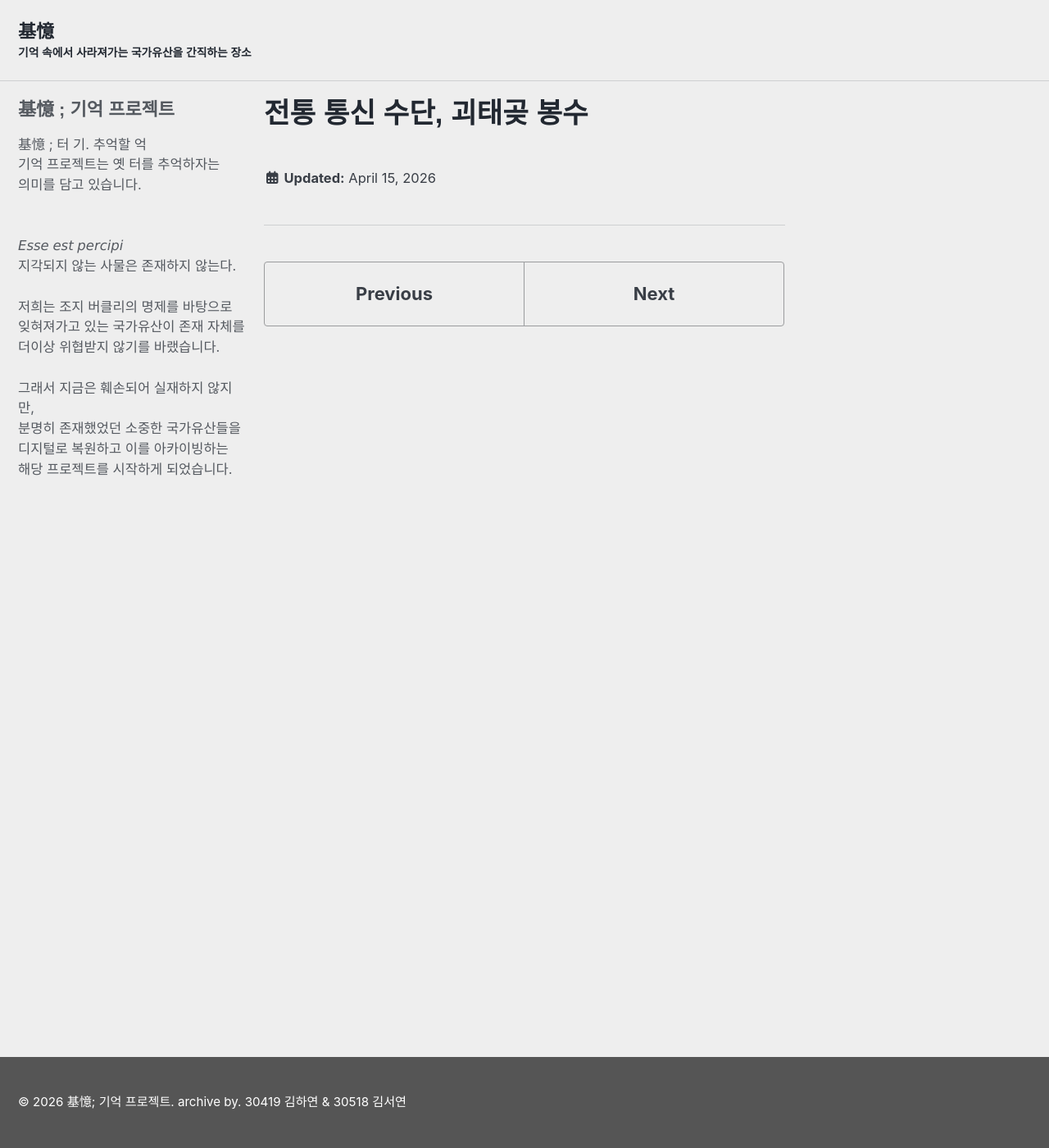
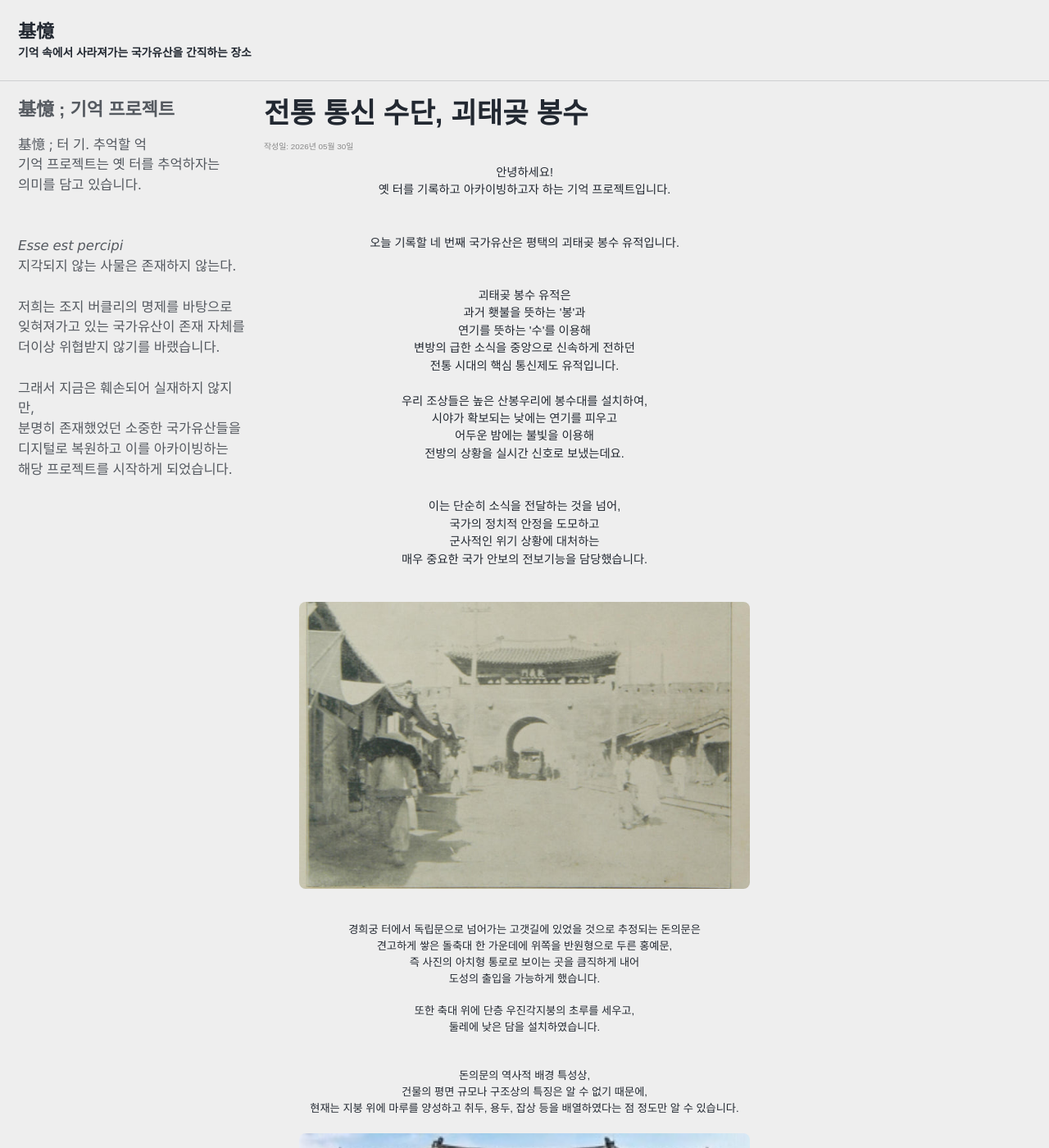
Before and after one commit to ArchiveCulturalHeritage/ArchiveCulturalHeritage.github.io, a Jekyll site: the page built from _posts/2026-05-15-괴태곶봉수유적.md, in a window 1280 px wide and 1400 px high. Shown: the whole window at 82% size. Built offline with Jekyll 4.4.1, drawn with Linux system fonts in a browser that asks for light colours; cached includes are drawn as plain includes; some web fonts are replaced; some of the changed text lies outside the part shown.

Commit message:
Update 2026-05-15-괴태곶봉수유적.md

```diff
--- a/_posts/2026-05-15-괴태곶봉수유적.md
+++ b/_posts/2026-05-15-괴태곶봉수유적.md
@@ -1,5 +1,77 @@
 ---
 layout: single
 title: "전통 통신 수단, 괴태곶 봉수"
-date: 2026-04-15
+date: 2026-05-30
 ---
+
+<!-- 제목은 위에서 설정했으므로 본문 상단에 날짜를 작게 표시-->
+<p style="font-size: 0.45em; color: #888;">작성일: 2026년 05월 30일</p>
+
+<div style="text-align: center; line-height: 1.5;">
+<p style="font-size: 0.65em;">
+안녕하세요! <br>
+옛 터를 기록하고 아카이빙하고자 하는 기억 프로젝트입니다.
+<br>
+<br>
+<br>
+오늘 기록할 네 번째 국가유산은 평택의 괴태곶 봉수 유적입니다.
+<br>
+<br>
+<br>
+괴태곶 봉수 유적은 <br> 과거 횃불을 뜻하는 '봉'과 <br> 연기를 뜻하는 '수'를 이용해 <br> 변방의 급한 소식을 중앙으로 신속하게 전하던 <br> 전통 시대의 핵심 통신제도 유적입니다.
+<br>
+<br>
+우리 조상들은 높은 산봉우리에 봉수대를 설치하여, <br> 시야가 확보되는 낮에는 연기를 피우고 <br> 어두운 밤에는 불빛을 이용해 <br> 전방의 상황을 실시간 신호로 보냈는데요.
+<br>
+<br>
+<br>
+이는 단순히 소식을 전달하는 것을 넘어, <br> 국가의 정치적 안정을 도모하고 <br> 군사적인 위기 상황에 대처하는 <br> 매우 중요한 국가 안보의 전보기능을 담당했습니다.
+<br>
+<br> </p>
+</div>
+
+<div style="text-align: center; margin: 20px 0;">
+  <img src="/assets/images/ehsdmlans-rhkrj.jpg" alt="돈의문" style="width: 550px; height: 350px; object-fit: cover; border-radius: 8px;">
+</div>
+
+
+<div style="text-align: center; line-height: 1.5;">
+<p style="font-size: 0.6em;">
+<br>
+경희궁 터에서 독립문으로 넘어가는 고갯길에 있었을 것으로 추정되는 돈의문은 <br> 견고하게 쌓은 돌축대 한 가운데에 위쪽을 반원형으로 두른 홍예문, <br> 즉 사진의 아치형 통로로 보이는 곳을 큼직하게 내어 <br> 도성의 출입을 가능하게 했습니다.
+<br>
+<br>
+또한 축대 위에 단층 우진각지붕의 초루를 세우고, <br> 둘레에 낮은 담을 설치하였습니다.
+<br>
+<br>
+<br>
+돈의문의 역사적 배경 특성상, <br> 건물의 평면 규모나 구조상의 특징은 알 수 없기 때문에, <br> 현재는 지붕 위에 마루를 양성하고 취두, 용두, 잡상 등을 배열하였다는 점 정도만 알 수 있습니다.
+<br> </p>
+</div>
+
+<div style="text-align: center; margin: 20px 0;">
+  <img src="/assets/images/ehsdmlans-rngus.jpg" alt="돈의문" style="width: 550px; height: 350px; object-fit: cover; border-radius: 8px;">
+</div>
+
+<!-- 영상 삽입 위치 (유튜브 예시)
+<div style="text-align: center; line-height: 1.5;">
+  <iframe width="560" height="315" src="https://www.youtube.com/embed/영상ID" frameborder="0" allowfullscreen></iframe>
+</div>-->
+
+
+<div style="text-align: center;">
+<p style="font-size: 0.6em;">
+  <br>
+일제에 의해 파괴된 돈의문은 중요한 의미를 지닌 사적인데요, <br> 외세에 의해 역사 속으로 사라지게 되어 참 애석하게 느껴지는 것 같습니다.
+<br>
+<br>
+<br>
+오늘의 유산, 돈의문.  <br>
+여러분들은 어떻게 느끼셨나요? </p>
+</div>
+
+<br>
+
+<p style="font-size: 0.45em; color: #555;">
+#서울 #돈의문 #기억프로젝트
+</p>
```
